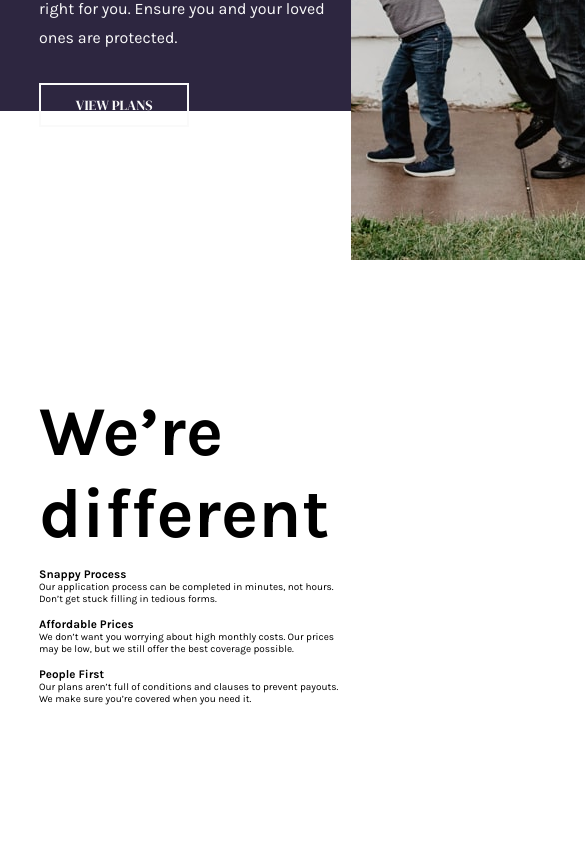
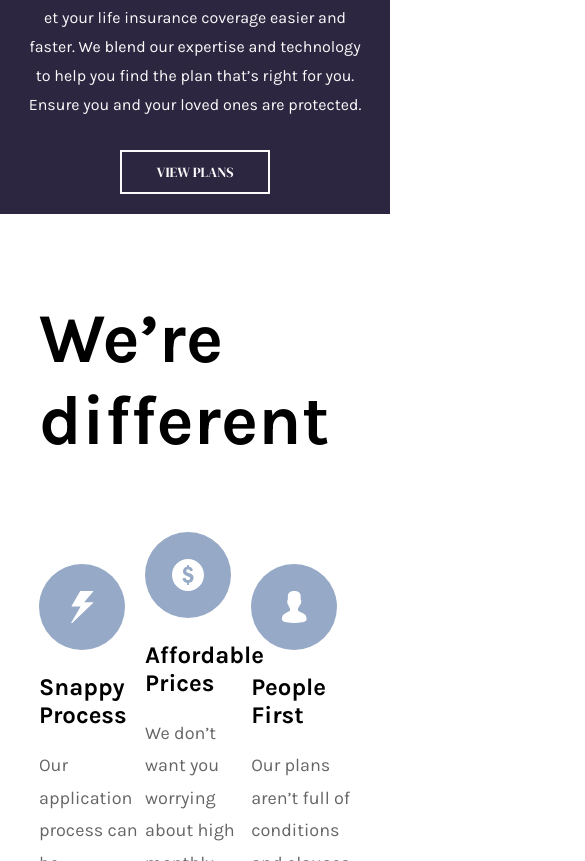
Before and after one commit to Th-Fernandes/insure-landing-page, a website: page index.html in a window 390 px wide. Shown: the part 669-1530 px from the top of the page, 585 px wide, since content can reach past the window. Before the commit the page ends 1374 px from the top, so only its background shows below. Drawn offline with Linux system fonts and the light colour scheme.

Commit message:
benefits section

```diff
--- a/index.html
+++ b/index.html
@@ -60,13 +60,11 @@
 
     <section id="productDescription">
       <div class="sectionContainer">
-        <div class="productContainer">
           <h2>We’re different</h2>
 
           <div class="productBenefits">
             <div class="productBenefit">
-              <img src="" alt="">
-
+              <img src="./images/icon-snappy-process.svg" alt="">
               <article>
                 <h3>Snappy Process</h3>
                 <p>
@@ -76,8 +74,8 @@
               </article>
             </div>
 
-            <div class="productBenefit">
-              <img src="" alt="">
+            <div class="productBenefit middleProduct">
+              <img src="./images/icon-affordable-prices.svg" alt="affordable prices">
 
               <article>
                 <h3>Affordable Prices</h3>
@@ -89,7 +87,7 @@
             </div>
 
             <div class="productBenefit">
-              <img src="" alt="">
+              <img src="./images/icon-people-first.svg" alt="">
 
               <article>
                 <h3>People First</h3>
@@ -106,6 +104,7 @@
         </div>
       </div>
     </section>
+
   </main>
 
 <!--
--- a/styles/index.scss
+++ b/styles/index.scss
@@ -20,6 +20,8 @@ html {
 
 
 body {
+    width: 100%;
+    font-family: 'Karla', sans-serif;
     a {
         text-decoration: none;
     }
@@ -36,12 +38,12 @@ body {
 }
 
 .sectionContainer {
-    width: 80vw;
+    width: 80%;
     margin: auto;
 }
 /* >> HEADER << */
 header {
-    width: 100vw;
+    width: 100%;
     padding: 2rem 0;
     font-family: 'DM Serif Display', serif;
 
@@ -72,12 +74,12 @@ header {
 
 /* >> MAIN << */
 main {
-    width: 100vw;
+    width: 100%;
     font-family: 'Karla', sans-serif;
 
     section#planView {
         background-color: $Dark-Violet;
-        width: 100vw;
+        width: 100%;
 
         div.sectionContainer {
             height: 65rem;
@@ -131,17 +133,95 @@ main {
     }
 
     section#productDescription {
-        margin-top: 28rem;
-        height: 30rem;
+        margin-top: 30rem;
 
         div.sectionContainer {
-            div.productContainer {
                 h2 {
+                    font-size: 7rem;
+                    margin-bottom: 7rem;
+                }
 
-                    font-size: 7rem;
+                div.productBenefits {
+                    display: flex;
+                    align-items: center;
+                    justify-content: space-between;
+
+                    div.productBenefit {
+                        width: 32%;
+
+                        h3 {
+                            font-size: 2.4rem;
+                            margin: 2rem 0;
+                        }
+
+                        p {
+                            font-size: 1.8rem;
+                            line-height: 1.8;
+                            opacity: 0.6;
+                        }
+                    }
                 }
-            }
+
+
         }
     }
 }
 /* ============= RESPONSIVE ===================== */
+@media(max-width: 925px) {
+    header {
+        .header-container {
+            nav {
+                display: none;
+            }
+        }
+    }
+    body {
+        width: 100%;
+    }
+
+    main {
+        section#planView {
+            div.sectionContainer {
+                flex-wrap: wrap-reverse;
+                height: auto;
+                width: 100%;
+                margin: 0;
+
+                div.viewPlans {
+                    height: auto;
+                    padding: 2rem;
+                    text-align: center;
+                    .line {
+                        display: none;
+                    }
+
+                    article {
+                        color: $Very-Light-Gray;
+
+                        h1 {
+                            font-size: 4.2rem;
+                            font-weight: 700;
+                        }
+
+                        p {
+                            font-size: 1.6rem;
+
+                        }
+                    }
+                }
+                div.familyImg {
+                    margin-bottom: 0;
+                    width: 100%;
+
+                    img {
+                        width: 100%;
+                    }
+                }
+            }
+        }
+
+        section#productDescription {
+            margin-top: 10vh;
+        }
+    }
+}
```
Also changed, not shown: styles/converted.css, 1 other file. Lines whose indentation alone changed are shown as unchanged.
